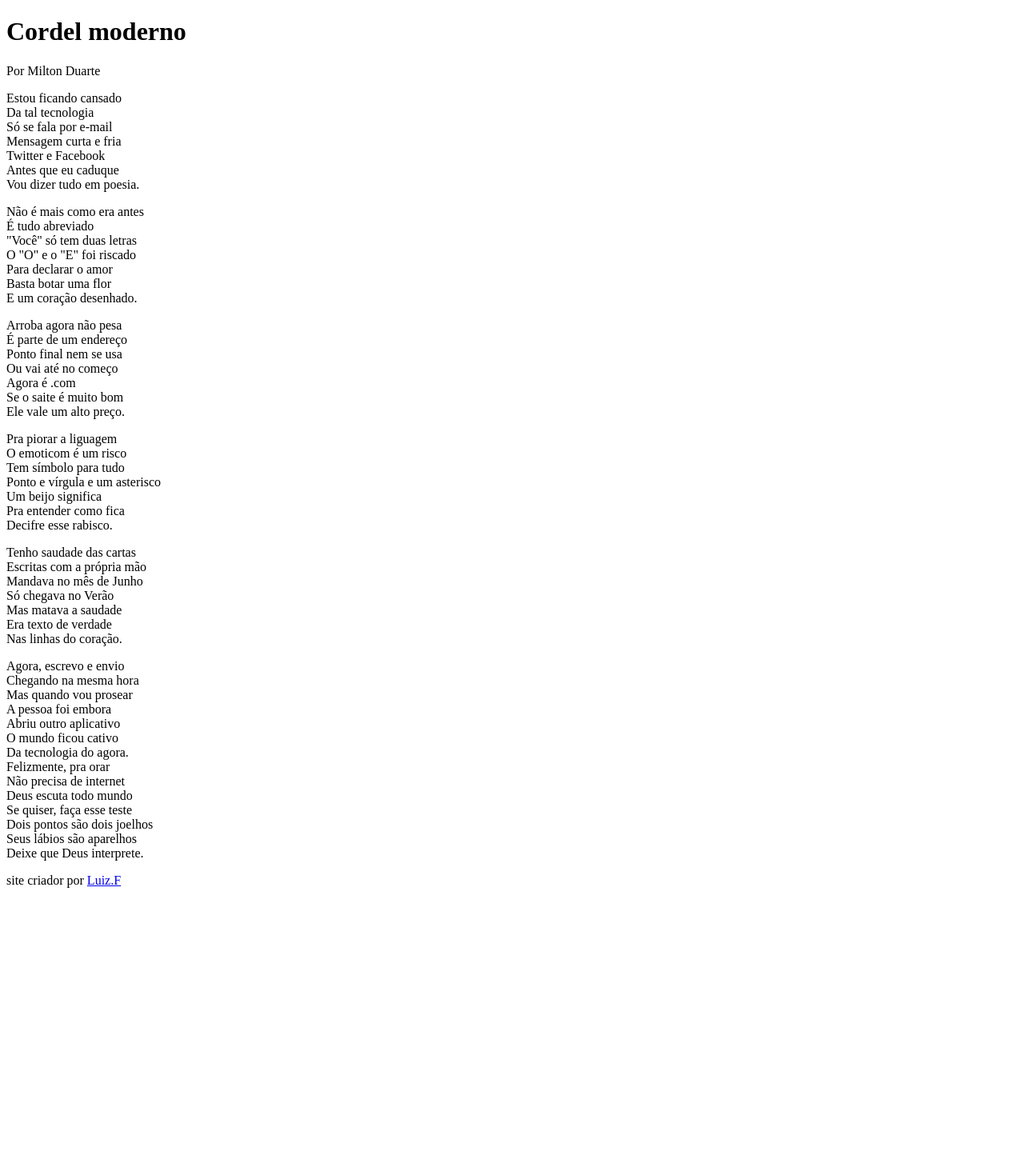
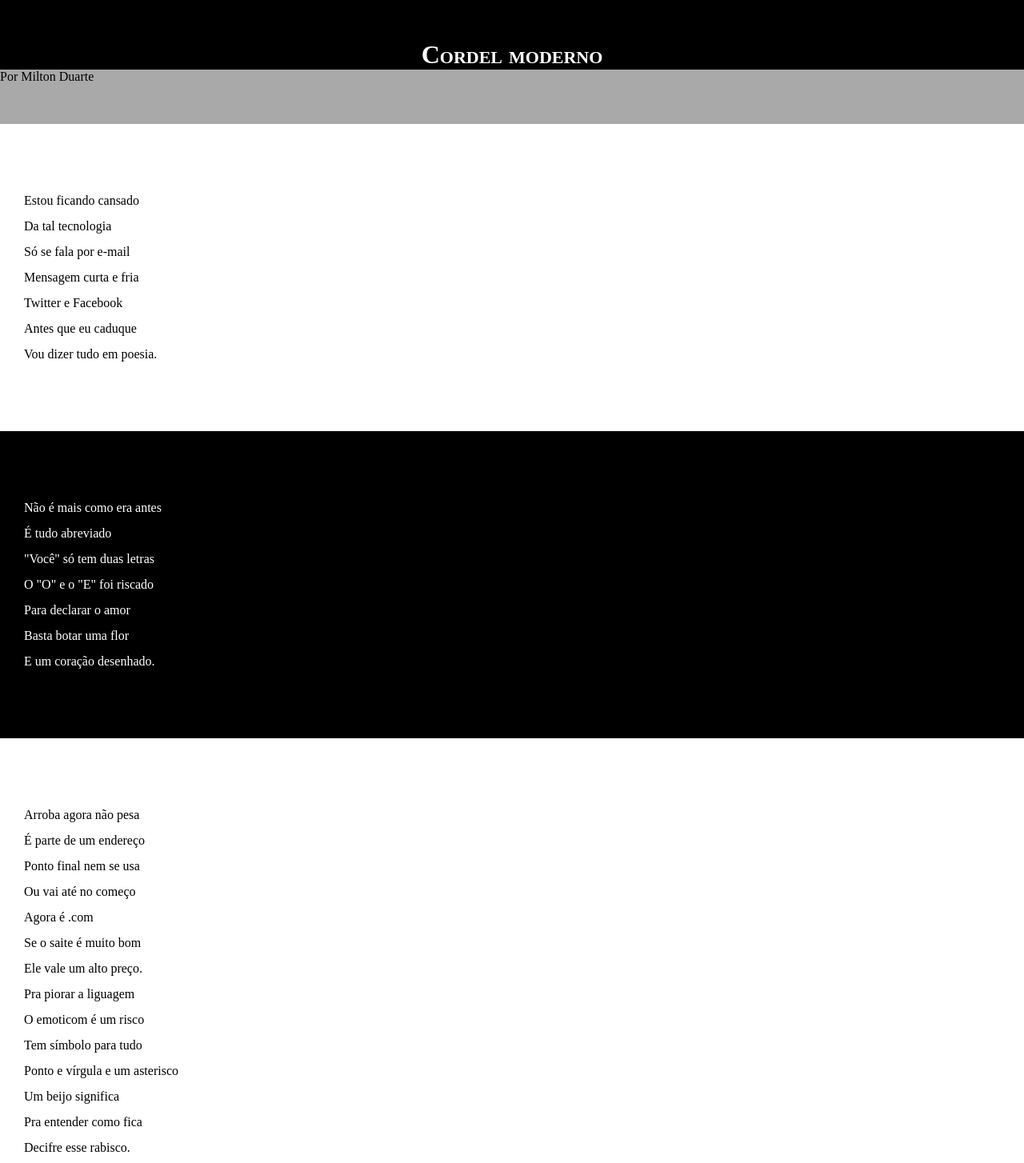
Before and after one commit to luizfernandopaulo/html-css, a plain HTML site: page exercicios/exerc-22/index12.html in a window 1280 px wide. Shown: the top 1454 px of the page at 80% size. Before the commit the page ends 1118 px from the top, so only its background shows below. Drawn offline with Linux system fonts and the light colour scheme.

Commit message:
atualizei os tipos de textos e blocos

```diff
--- a/exercicios/exerc-22/index12.html
+++ b/exercicios/exerc-22/index12.html
@@ -17,7 +17,7 @@
     </p>
 
 
-    <section>
+    <section class="normal">
         <p>
             Estou ficando cansado <br>
             Da tal tecnologia <br>
@@ -31,7 +31,7 @@
 
 
 
-    <section>
+    <section class="imagem">
         <p>
             Não é mais como era antes <br>
             É tudo abreviado <br>
@@ -44,7 +44,7 @@
     </section>
 
 
-<section>
+<section class="normal">
 
         <p>
             Arroba agora não pesa <br>
@@ -69,7 +69,7 @@
 
 
 
-    <section>
+    <section class="imagem">
         <p>
             Tenho saudade das cartas <br>
             Escritas com a própria mão <br>
@@ -83,7 +83,7 @@
 
 
 
-    <section>
+    <section class="normal">
         <p>
             Agora, escrevo e envio <br>
             Chegando na mesma hora <br>
--- a/exercicios/exerc-22/style.css
+++ b/exercicios/exerc-22/style.css
@@ -1 +1,55 @@
 @charset "utf-8";
+
+*{
+    margin: 0px;
+    padding: 0px;
+}
+ html , body {
+    min-height: 100vh;
+    background-color: darkgrey;
+ }
+header >h1{
+    background-color: black;
+    color: white;
+    text-align: center;
+}
+
+header>h1{
+    padding-top: 50px;
+    font-variant: small-caps;
+}
+header>p{
+    padding-bottom: 50px;
+}
+header a,footer a{
+    color: white;
+    text-decoration:none;
+    font-weight: bolder;
+}
+a:hover{
+    text-decoration: underline;
+}
+section{
+    padding-top: 10vh;
+    padding-bottom: 10vh;
+    line-height: 2em;
+    padding-left: 30px;
+}
+section.imagem>p{
+    width: 400px;
+    background-color: rgba(0, 0, 0, 0.253);
+}
+section.normal{
+    background-color: white;
+    color: black;
+}
+section.imagem{
+    background-color: black;
+    color: white;
+}
+footer{
+    background-color: black;
+    color: white;
+    text-align: center;
+    padding: 10px;
+}
```
